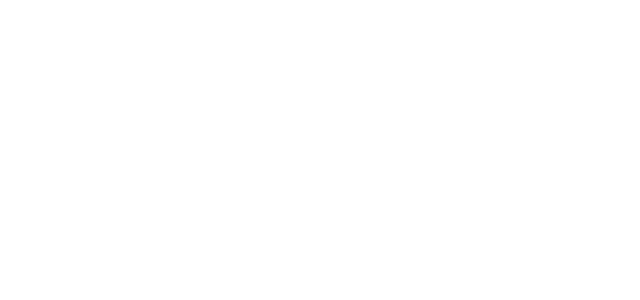
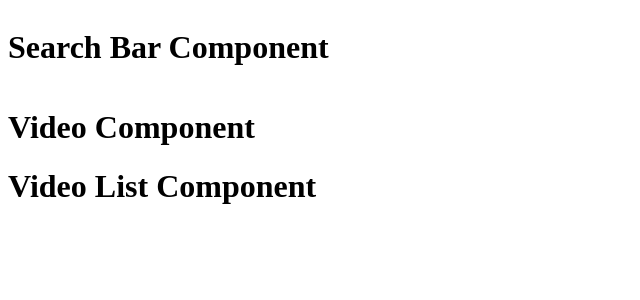
Before and after one commit to Khoa-Doan/youtube-react, a React (Create React App) app: page / in a window 1280 px wide. Shown: the top 300 px of the page, without its empty margins (0-640 px from the left). Built offline with nearby package versions, Linux system fonts and the light colour scheme.

Commit message:
Add placeholder components

```diff
--- a/src/App.js
+++ b/src/App.js
@@ -1,9 +1,8 @@
 import React from 'react';
-
 import { Grid } from '@material-ui/core';
-
+import { SearchBar, Video, VideoList } from './components';
+import youtubeAPI from './api/youtubeAPI';
 {/* Don't need curly brace if it's a default export */}
-import youtubeAPI from './api/youtubeAPI';
 
 class App extends React.Component {
     render() {
@@ -12,17 +11,17 @@ class App extends React.Component {
                 <Grid item xs={12}>
                     <Grid container spacing={16}>
                         <Grid item xs={12}>
-                            {/* SEARCH BAR */}
+                            <SearchBar />
                         </Grid>
                     </Grid>
                     <Grid>
                         <Grid item xs={8}>
-                            {/* VIDEO */}
+                            <Video />
                         </Grid>
                     </Grid>
                     <Grid>
                         <Grid item xs={4}>
-                            {/* VIDEO LIST */}
+                            <VideoList />
                         </Grid>
                     </Grid>
                 </Grid>
--- /dev/null
+++ b/src/components/SearchBar.js
@@ -0,0 +1,15 @@
+import React from 'react';
+
+class SearchBar extends React.Component {
+    state = {
+        searchTerm: '',
+    }
+
+    render() {
+        return(
+            <h1>Search Bar Component</h1>
+        )
+    }
+}
+
+export default SearchBar;
--- /dev/null
+++ b/src/components/Video.js
@@ -0,0 +1,9 @@
+import React from 'react';
+
+const Video = () => {
+    return (
+        <h1>Video Component</h1>
+    )
+}
+
+export default Video;
--- /dev/null
+++ b/src/components/VideoList.js
@@ -0,0 +1,9 @@
+import React from 'react';
+
+const VideoList = () => {
+    return (
+        <h1>Video List Component</h1>
+    )
+}
+
+export default VideoList;
--- /dev/null
+++ b/src/components/index.js
@@ -0,0 +1,3 @@
+export { default as SearchBar} from './SearchBar';
+export { default as Video} from './Video';
+export { default as VideoList} from './VideoList';
```
